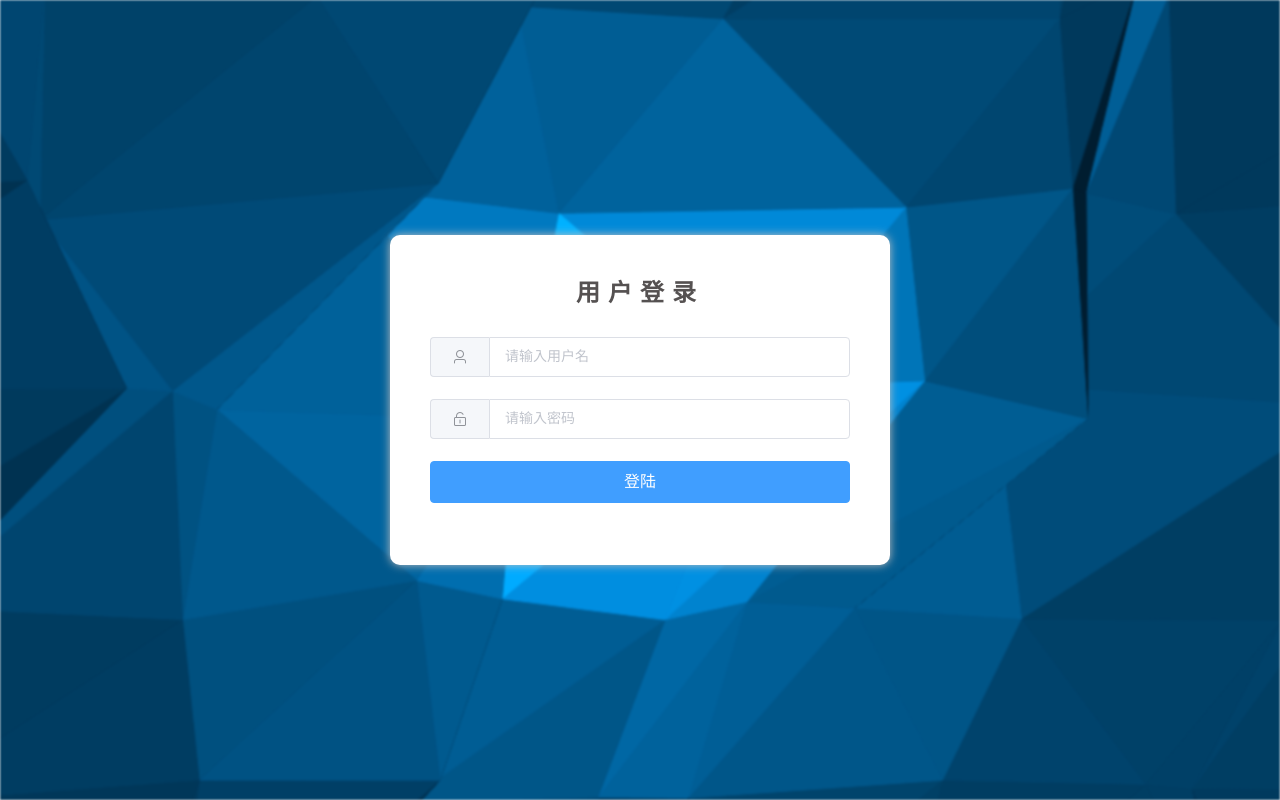
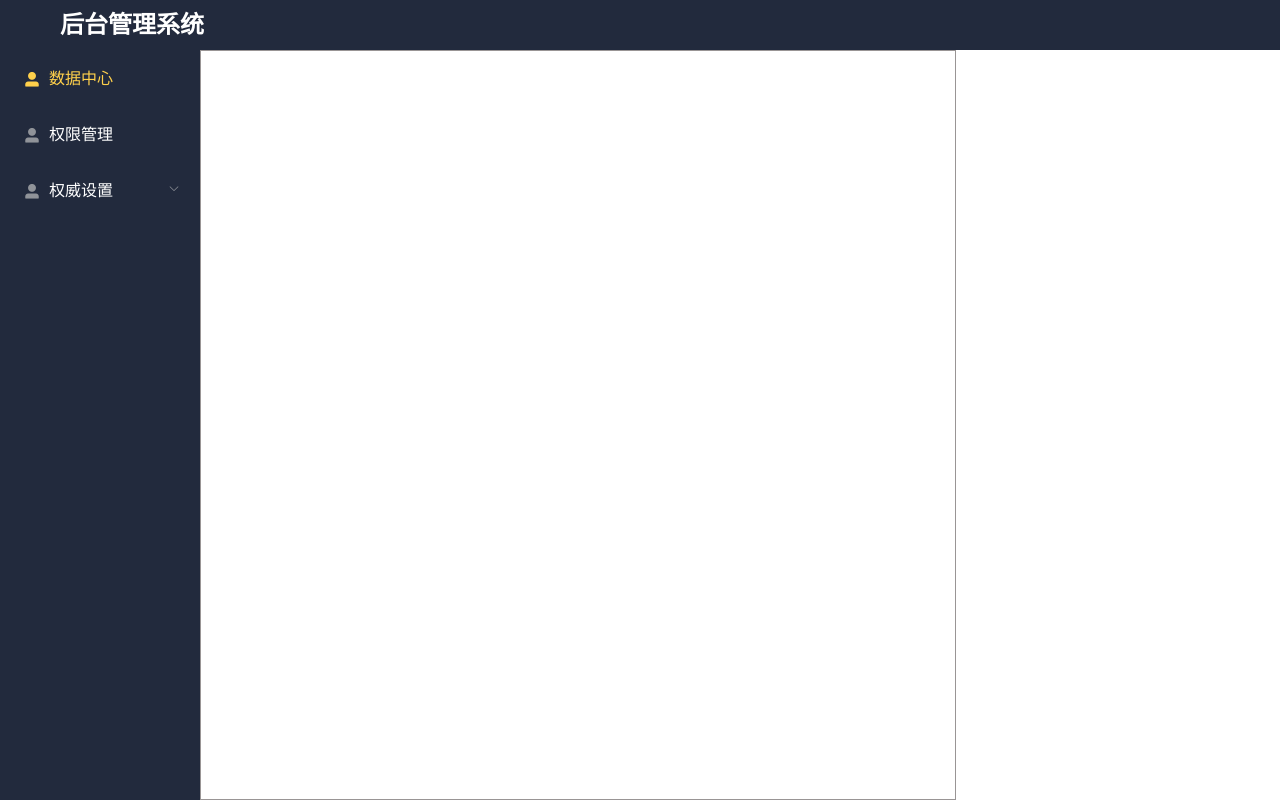
Before and after one commit to kangchens/peas, a Vue app: page /#/home/datacenter in a window 1280 px wide. Before the commit this address led to /#/login. Built offline with nearby package versions, Linux system fonts and the light colour scheme.

Commit message:
用户权限

```diff
--- a/src/components/aside.vue
+++ b/src/components/aside.vue
@@ -1,15 +1,23 @@
 <template>
     <aside >
-
-         <el-submenu v-for="item in list" :key='item.path' :index="item.path" class="item">
+        <template v-for="item in list" >
+         <el-submenu v-if="item.children && item.children !== null" :key='item.path' :index="item.path" class="item">
             <template slot="title" class='items'>
                 <i :class="item.iocn"></i>
                 <span slot="title">{{item.title}}</span>
             </template>
             <el-menu-item-group>
-                <Aside v-if="item.children && item.children !== null" :list='item.children'/>
+                <Aside  :list='item.children'/>
             </el-menu-item-group>
         </el-submenu>
+        <el-menu-item v-else :key='item.path' :index="item.path" class="item">
+            <template slot="title" class='items'>
+                <i :class="item.iocn"></i>
+                <span slot="title">{{item.title}}</span>
+            </template>
+        </el-menu-item>
+
+        </template>
     </aside>
 </template>
 
@@ -31,7 +39,6 @@
             }
         },
         mounted () {
-            console.log(this.list,"===========>list")
         },
         methods: {
         handleOpen(){
@@ -73,7 +80,6 @@
     padding: 0;
 }
 .items,.item{
-    color: chartreuse;
-    text-align: center;
+    text-align: left;
 }
 </style>
--- a/src/main.ts
+++ b/src/main.ts
@@ -2,9 +2,11 @@ import Vue from 'vue'
 import App from './App.vue'
 import router from './router/index'
 import store from './store/index.ts'
+import Echerts from 'echarts';
 import Element from 'element-ui'
 import 'element-ui/lib/theme-chalk/index.css';
 import './style/index.less'
+Vue.prototype.$echarts = Echerts;
 Vue.use(Element)
 new Vue({
   router,
--- a/src/router/index.ts
+++ b/src/router/index.ts
@@ -8,7 +8,18 @@ export default new vueRouter({
     routes:[
         {
             path:'/home',
-            component: () => import(/* webpackChunkName: "Home" */ '../views/Home.vue')
+            redirect: '/home/datacenter',
+            component: () => import(/* webpackChunkName: "Home" */ '../views/Home.vue'),
+            children:[
+                {
+                    path:'/home/datacenter',
+                    component:() => import('../views/datacenter/datacentert.vue')
+                },
+                {
+                    path:'/home/datacenter',
+                    component:() => import('../views/datacenter/datacentert.vue')
+                }
+            ]
         },
         {
             path:'/about',
--- a/src/style/index.less
+++ b/src/style/index.less
@@ -3,7 +3,8 @@
     padding: 0;
     margin: 0;
     box-sizing: border-box;
-    font-family: '微软雅黑';
+
+    font-family: cursive;
 }
 ul li{
     list-style: none;
--- a/src/views/Home.vue
+++ b/src/views/Home.vue
@@ -4,13 +4,14 @@
         <main class="clearboth">
             <aside class="turn-left">
                 <el-menu
-                default-active="3"
+                default-active="/home/datacenter"
                 class="el-menu-vertical-demo"
                 background-color="#222a3d"
                 text-color="#fff"
                 active-text-color="#ffd04b"
                 mode="vertical"
                 @open="handleOpen"
+                :router="true"
                 @close="handleClose"
                 menu-trigge="click"
                 :collapse="isCollapse"
@@ -19,7 +20,7 @@
                 </el-menu>
             </aside>
             <div class="content turn-left">
-                我是内容
+                <router-view></router-view>
             </div>
         </main>
     </div>
@@ -41,8 +42,8 @@
         constructor(){
             super();
             this.asideList = [{
-                title:"用户中心",
-                path:'/userhome',
+                title:"数据中心",
+                path:'/home/datacenter',
                 iocn:'el-icon-user-solid',
                 index:1,
                 children:null
@@ -112,8 +113,8 @@
     }
     aside{
         background-color: #222a3d;
-        height: 100vh;
-        width: 240px;
+        height: calc(100vh - 50px);
+        width: 200px;
         .el-menu-vertical-demo{
             height: 100%;
             .item{
@@ -121,6 +122,10 @@
             }
         }
     }
+    .content{
+        height: calc(100vh - 50px);
+        width: calc(100% - 200px);
+    }
 }
 
 </style>
--- /dev/null
+++ b/src/views/datacenter/datacentert.vue
@@ -0,0 +1,92 @@
+<template>
+    <div class="wrapper clearboth">
+        <div class="mapDate turn-left" ref='map'></div>
+        <div class="detail_msg turn-right"></div>
+    </div>
+</template>
+
+<script lang='ts'>
+    import { Component, Prop, Vue } from "vue-property-decorator";
+    import { State, Action, Mutation } from "vuex-class";
+    import Echerts from 'echarts';
+    @Component
+    export default class DateCenter extends Vue{
+        private dataCount:number = 0;
+        private CHUNK_COUNT:number = 230;
+        constructor(){
+            super();
+        }
+        mounted () {
+            console.log('this.echarts',Echerts)
+        }
+        initMap(){
+            let map = this.$refs.map;
+            let myChart = Echerts.init(document.getElementById('map'));
+            // let option = {
+            //     backgroundColor: '#000',
+            //     title: {
+            //         text: '10000000 GPS Points',
+            //             left: 'center',
+            //         textStyle: {
+            //             color: '#fff'
+            //         }
+            //     },
+            //     geo: {
+            //         map: 'world',
+            //         roam: true,
+            //         label: {
+            //             emphasis: {
+            //                 show: false
+            //             }
+            //         },
+            //         silent: true,
+            //         itemStyle: {
+            //             normal: {
+            //                 areaColor: '#323c48',
+            //                 borderColor: '#111'
+            //             },
+            //             emphasis: {
+            //                 areaColor: '#2a333d'
+            //             }
+            //         }
+            //     },
+            //     series: [{
+            //         name: '弱',
+            //         type: 'scatterGL',
+            //         progressive: 1e6,
+            //         coordinateSystem: 'geo',
+            //         symbolSize: 1,
+            //         zoomScale: 0.002,
+            //         blendMode: 'lighter',
+            //         large: true,
+            //         itemStyle: {
+            //             color: 'rgb(20, 15, 2)'
+            //         },
+            //         postEffect: {
+            //             enable: true
+            //         },
+            //         silent: true,
+            //         dimensions: ['lng', 'lat'],
+            //         data: new Float32Array()
+            //     }]
+            // };
+            myChart.setOption(option);
+        }
+    }
+</script>
+
+<style lang="less" scoped>
+.wrapper{
+    width: 100%;
+    height: 100%;
+    .mapDate{
+        width: 70%;
+        height: 100%;
+        border: 1px solid rgb(153, 149, 149);
+    }
+    .detail_msg{
+        width: 30%;
+        height: 100%;
+    }
+}
+</style>
```
Also changed, not shown: src/views/role.vue (added, +31 -0 lines).
